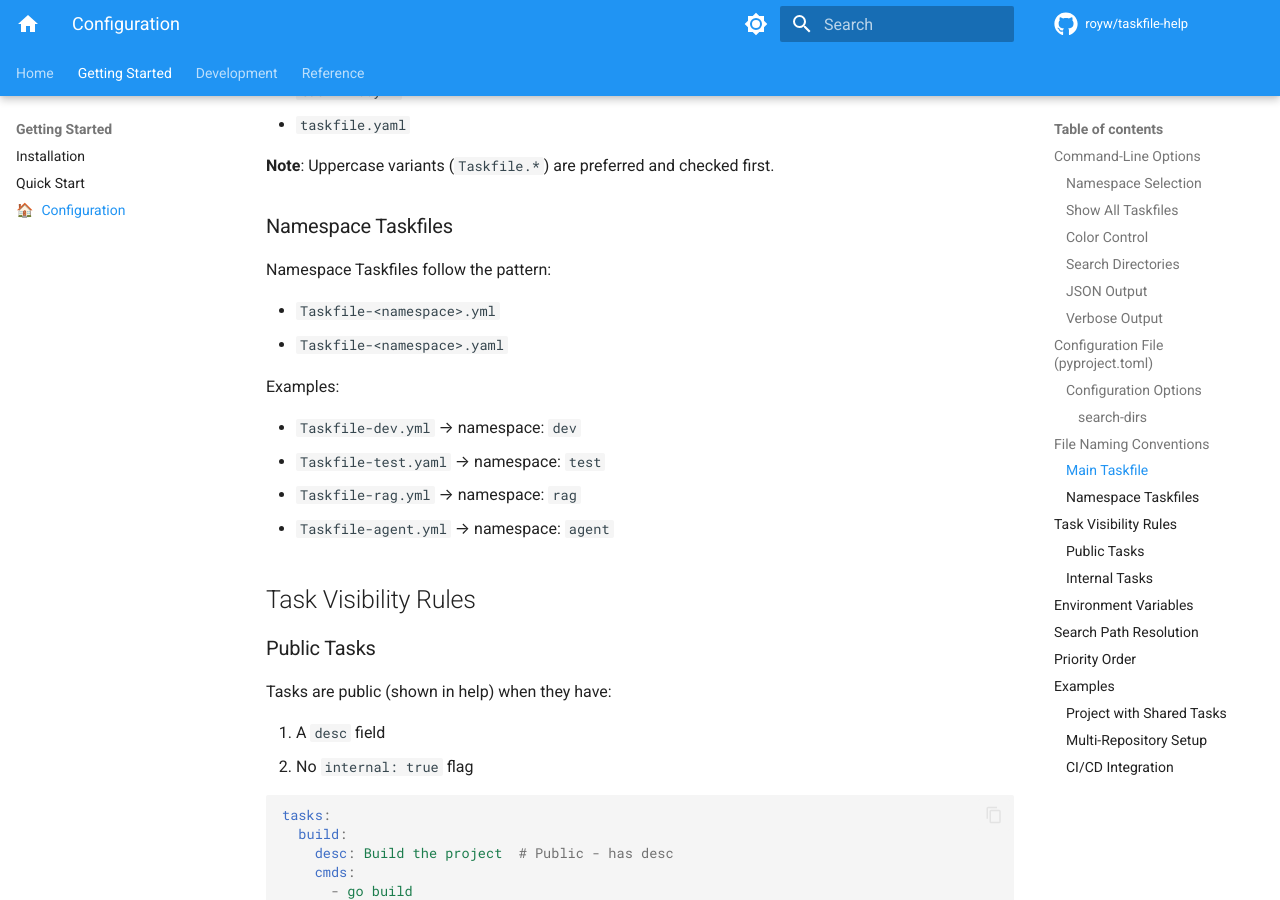
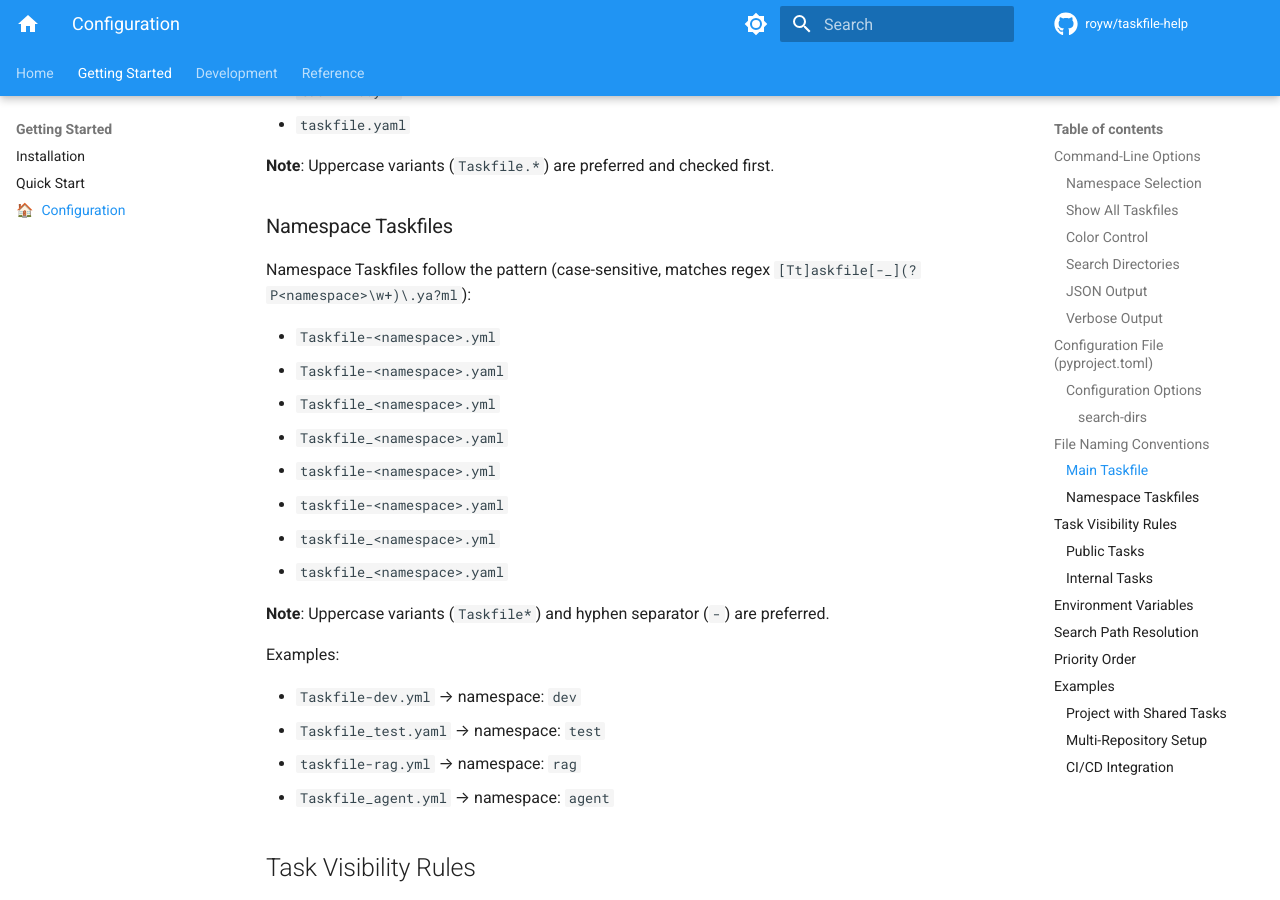
Before and after one commit to royw/taskfile_help, an MkDocs documentation site: the page built from docs/setup/configuration.md, in a window 1280 px wide and 900 px high, scrolled down 3215 px. Built offline with MkDocs 1.6.1 and Material for MkDocs 9.7.7, drawn with Linux system fonts in a browser that asks for light colours; comment, search, counter and statistics services are not loaded; some of the changed text lies outside the part shown.

Commit message:
docs: update all documentation for complete taskfile naming support
Update documentation to reflect all supported taskfile naming patterns:

Main Taskfiles (4 variants):
- Taskfile.yml, Taskfile.yaml (preferred)
- taskfile.yml, taskfile.yaml

Namespace Taskfiles (8 variants):
- Taskfile-<namespace>.yml/yaml (preferred)
- Taskfile_<namespace>.yml/yaml
- taskfile-<namespace>.yml/yaml
- taskfile_<namespace>.yml/yaml

Changes:
- README.md: Expanded File Naming Conventions with all patterns and regex
- docs/setup/configuration.md: Added all namespace variants with examples
- docs/setup/quickstart.md: Updated examples to show variety
- docs/setup/installation.md: Added venv activation instructions
- docs/development/architecture.md: Use regex patterns instead of examples
- docs/index.md: Updated namespace taskfile examples
- Fixed markdown lint issues (blank lines around lists)

```diff
--- a/docs/setup/configuration.md
+++ b/docs/setup/configuration.md
@@ -11,7 +11,7 @@ taskfile-help can be configured via command-line arguments or `pyproject.toml`.
 taskfile-help
 taskfile-help main
 
-# Show specific namespace (Taskfile[-_](?P<namespace>\w+)\.ya?ml)
+# Show specific namespace ([Tt]askfile[-_](?P<namespace>\w+)\.ya?ml)
 taskfile-help dev
 taskfile-help test
 taskfile-help rag
@@ -160,17 +160,25 @@ The main Taskfile can be named (case-sensitive, matches regex `[Tt]askfile\.ya?m
 
 ### Namespace Taskfiles
 
-Namespace Taskfiles follow the pattern:
+Namespace Taskfiles follow the pattern (case-sensitive, matches regex `[Tt]askfile[-_](?P<namespace>\w+)\.ya?ml`):
 
 - `Taskfile-<namespace>.yml`
 - `Taskfile-<namespace>.yaml`
+- `Taskfile_<namespace>.yml`
+- `Taskfile_<namespace>.yaml`
+- `taskfile-<namespace>.yml`
+- `taskfile-<namespace>.yaml`
+- `taskfile_<namespace>.yml`
+- `taskfile_<namespace>.yaml`
+
+**Note**: Uppercase variants (`Taskfile*`) and hyphen separator (`-`) are preferred.
 
 Examples:
 
 - `Taskfile-dev.yml` → namespace: `dev`
-- `Taskfile-test.yaml` → namespace: `test`
-- `Taskfile-rag.yml` → namespace: `rag`
-- `Taskfile-agent.yml` → namespace: `agent`
+- `Taskfile_test.yaml` → namespace: `test`
+- `taskfile-rag.yml` → namespace: `rag`
+- `Taskfile_agent.yml` → namespace: `agent`
 
 ## Task Visibility Rules
 
```
Also changed, not shown: README.md (+19 -5 lines), docs/development/architecture.md (+2 -2 lines), docs/index.md (+1 -1 lines), docs/setup/installation.md (+8 -3 lines), docs/setup/quickstart.md (+2 -2 lines).
